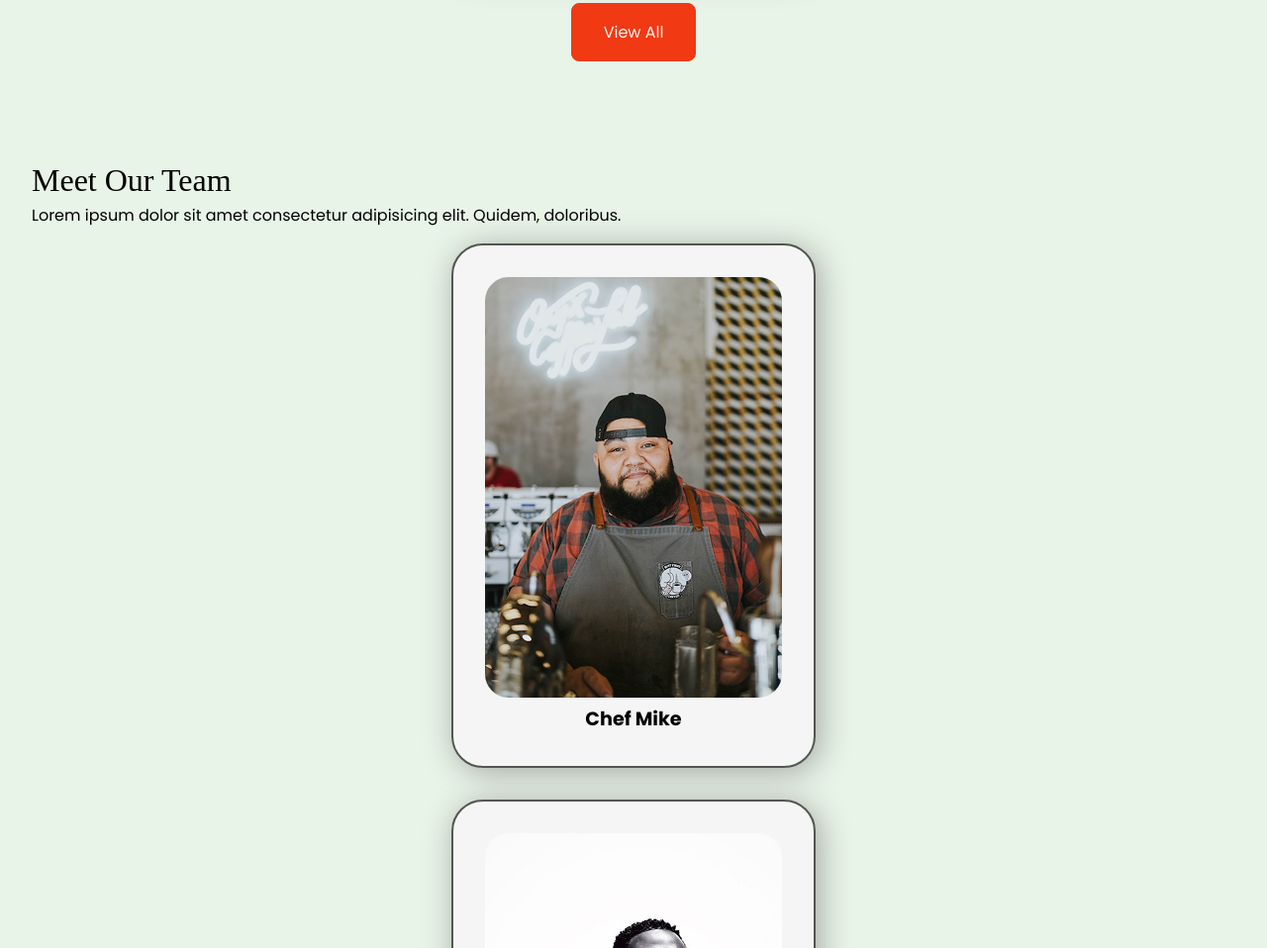
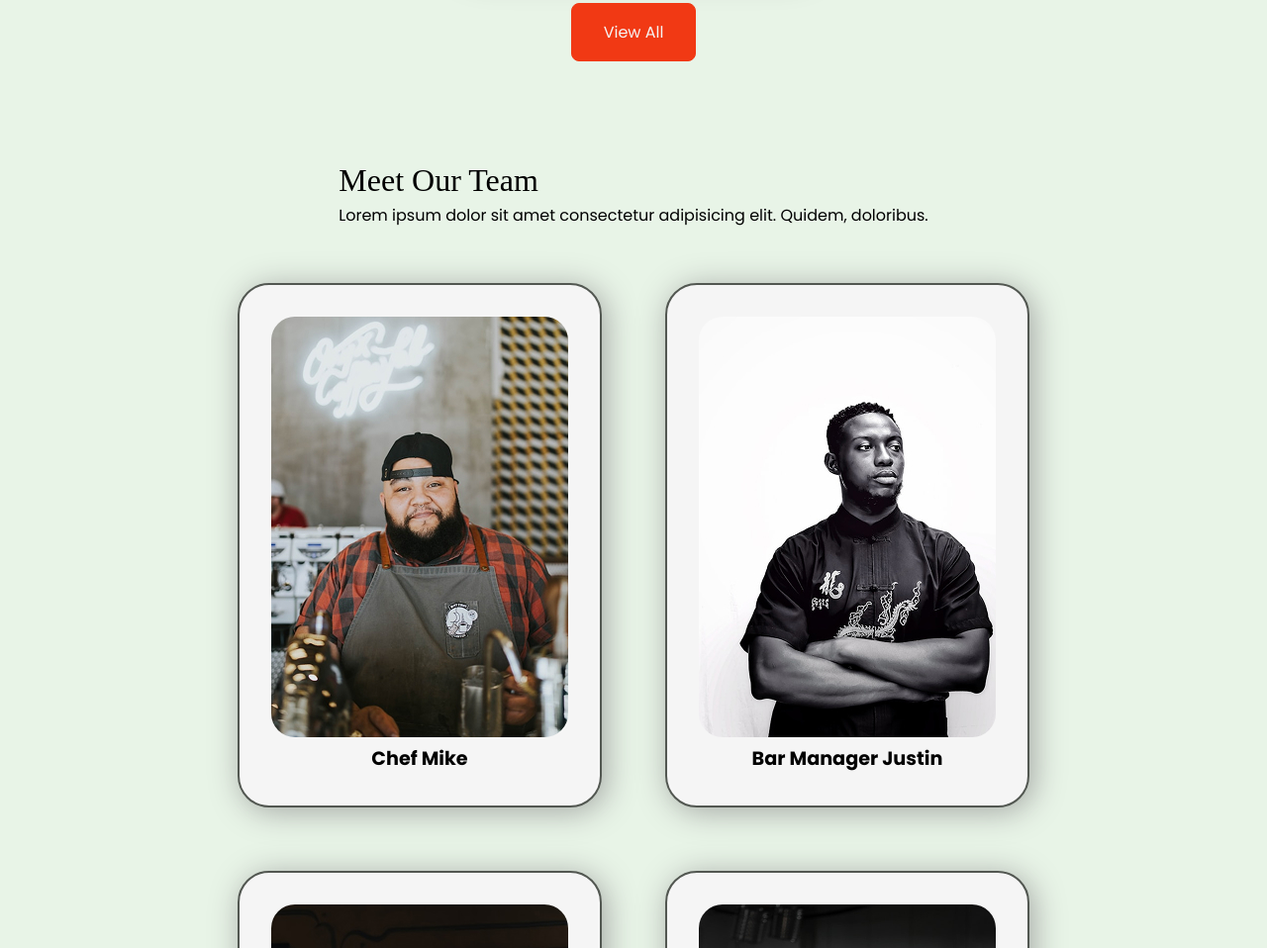
Before and after one commit to karsonhallaway/FoodSpot-Website, a plain HTML site: page index.html in a window 1280 px wide. Shown: the part 3828-4786 px from the top of the page at 99% size. Drawn offline with Linux system fonts and the light colour scheme; a web font is replaced by a local one.

Commit message:
added team contents to team section

```diff
--- a/index.html
+++ b/index.html
@@ -74,9 +74,11 @@
             </div>
         </section>
         <section class="team">
-            <h2 class="section-heading">Meet Our Team</h2>
-            <p>Lorem ipsum dolor sit amet consectetur adipisicing elit. Quidem, doloribus.</p>
-            <div class="card-container">
+            <div class="team-contents">
+                <h2>Meet Our Team</h2>
+                <p>Lorem ipsum dolor sit amet consectetur adipisicing elit. Quidem, doloribus.</p>
+            </div>
+            <div class="team-card-container">
                 <div class="card">
                     <img class="expert" src="/expert images/expert1.jpg" alt="man with apron wearing a hat.">
                     <b>Chef Mike</b>
--- a/styles.css
+++ b/styles.css
@@ -215,3 +215,17 @@ main section {
   background-color: var(--white);
   box-shadow: 4px 4px 32px var(--light-gray);
 }
+
+.team {
+  display: flex;
+  flex-direction: column;
+  align-items: center;
+  gap: 40px;
+}
+
+.team-card-container {
+  display: flex;
+  justify-content: center;
+  flex-wrap: wrap;
+  gap: 32px;
+}
```
